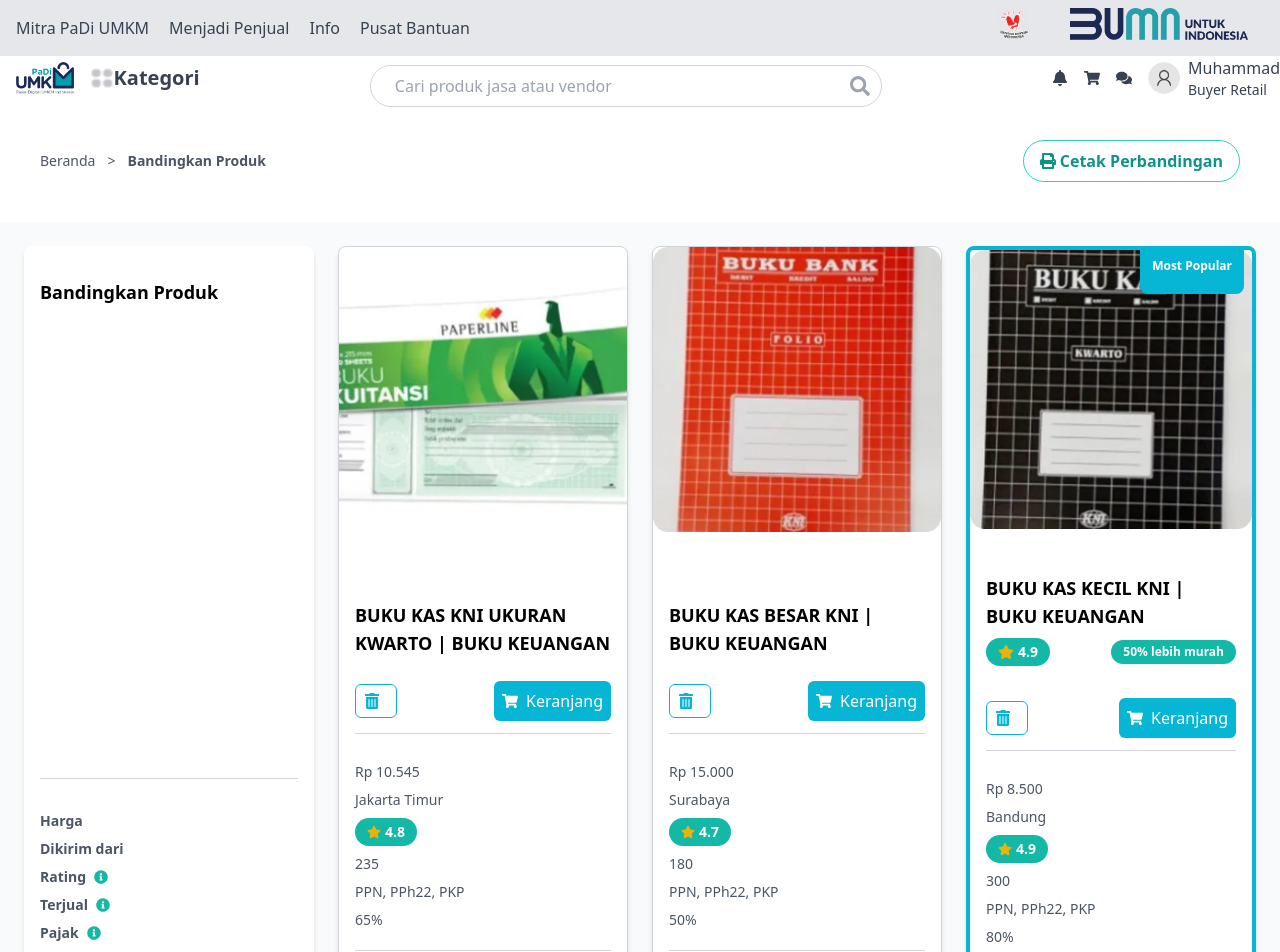
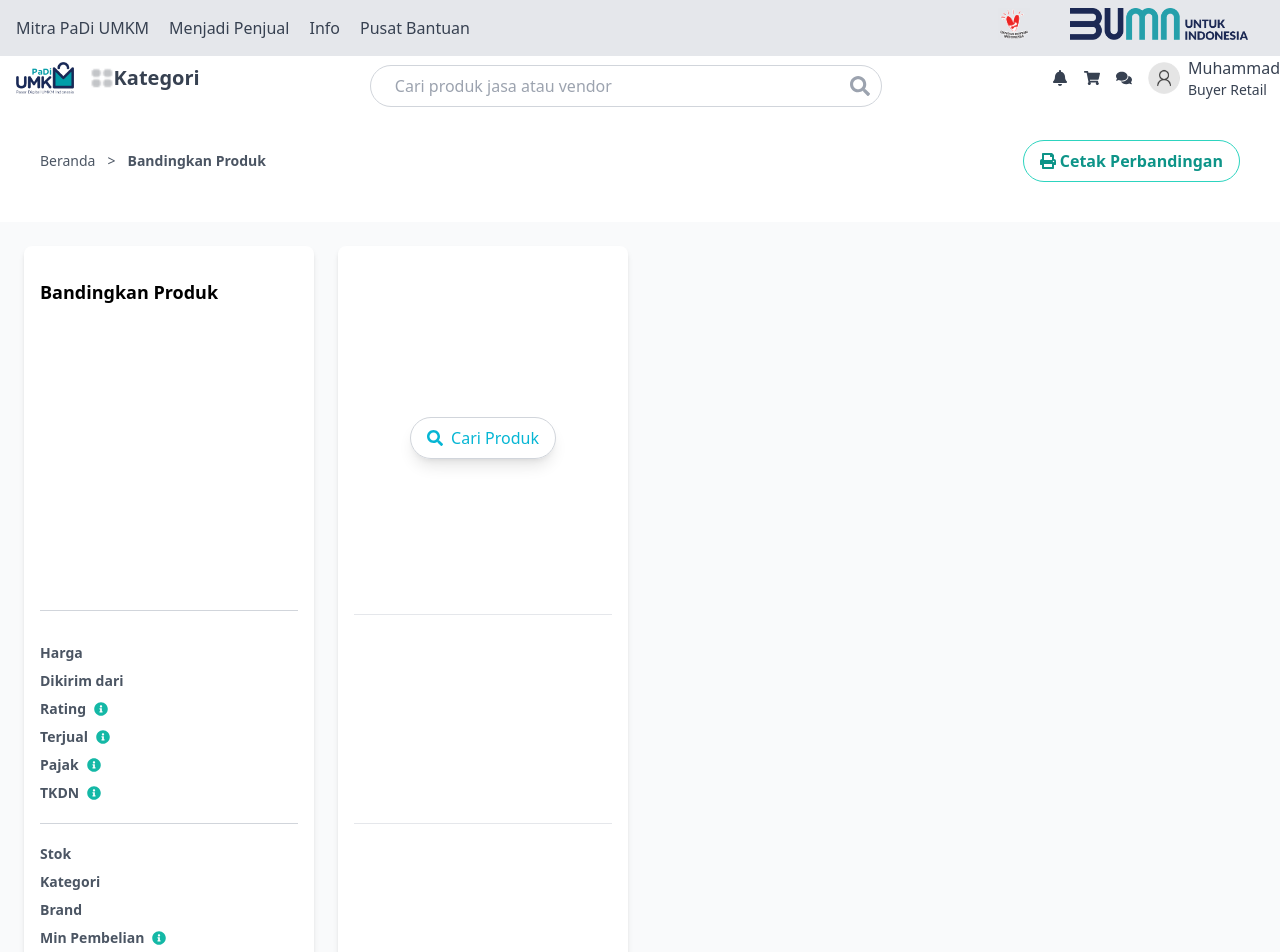
Before and after one commit to TEAM2-PaDi-UMKM-Product-Comparison/nextjs-backend, a Next.js app: page / in a window 1280 px wide. Shown: the top 952 px of the page. Built offline with nearby package versions, Linux system fonts and the light colour scheme.

Commit message:
update tambah product card (not fix)

```diff
--- a/src/App.js
+++ b/src/App.js
@@ -1,4 +1,3 @@
-// src/App.jsx
 import React, { useState } from 'react';
 import AppRouter from './router/AppRouter';
 import './App.css';
@@ -6,6 +5,9 @@
 const App = () => {
   // State to manage modal visibility
   const [showModal, setShowModal] = useState(false);
+
+  // State to store cart items
+  const [cart, setCart] = useState([]);
 
   // Function to toggle modal visibility
   const handleOpenModal = () => {
@@ -16,13 +18,20 @@
     setShowModal(false);
   };
 
+  // Function to add a product to the cart
+  const handleAddToCart = (product) => {
+    setCart([...cart, product]);  // Add selected product to the cart state
+  };
+
   return (
     <div className="App">
-      {/* Pass modal state and handler functions to AppRouter */}
+      {/* Pass modal state, cart, and handler functions to AppRouter */}
       <AppRouter
         showModal={showModal}
         handleOpenModal={handleOpenModal}
         handleCloseModal={handleCloseModal}
+        cart={cart}  // Pass cart state to AppRouter
+        handleAddToCart={handleAddToCart}  // Pass add to cart function
       />
     </div>
   );
--- /dev/null
+++ b/src/components/NoDataCard.js
@@ -0,0 +1,51 @@
+// src/components/NoDataCard.js
+
+import React from 'react';
+import { FaSearch } from 'react-icons/fa';
+
+const NoDataCard = ({ onOpenSearchModal }) => {
+  return (
+    <div className="bg-white shadow-md rounded-lg overflow-hidden w-full p-4">
+      <table className="min-w-full text-center">
+        <tbody>
+          <tr>
+            <td className="py-4 px-6 border-b">
+              <div className="flex flex-col items-center border-gray-300 justify-center h-80">
+                <div
+                  className="flex items-center justify-center border border-gray-300 rounded-full px-4 py-2 shadow-lg cursor-pointer hover:shadow-xl transition-shadow duration-200"
+                  onClick={onOpenSearchModal}  // Use the passed onOpenSearchModal
+                >
+                  <FaSearch className="text-cyan-500 mr-2" />
+                  <span className="text-cyan-500 font-medium">Cari Produk</span>
+                </div>
+              </div>
+            </td>
+          </tr>
+
+          <tr>
+              <td className="py-4 px-4 border-b">
+                <div className="flex flex-col items-center justify-center h-44">
+                </div>
+              </td>
+            </tr>
+            <tr>
+              <td className="py-4 px-6 border-b">
+                <div className="flex flex-col items-center justify-center h-44">
+                </div>
+              </td>
+            </tr>
+
+            <tr>
+              <td className="py-2 px-4 border-b">
+                <div className="flex flex-col items-center justify-center h-32">
+                </div>
+              </td>
+            </tr>
+
+        </tbody>
+      </table>
+    </div>
+  );
+};
+
+export default NoDataCard;
--- a/src/components/ProductList.js
+++ b/src/components/ProductList.js
@@ -1,40 +1,103 @@
 import React, { useState } from 'react';
 import ProductCard from './ProductCard';
-import AddToCartModal from './AddToCartModal';
-import { products } from '../constants/products';
+import { FaSearch } from 'react-icons/fa'; // Import search icon
+import SearchModal from './SearchModal';   // Import SearchModal untuk pencarian produk
 
 const ProductList = () => {
-  const [cartItems, setCartItems] = useState([]);
-  const [popupVisible, setPopupVisible] = useState(false);
-  const [selectedProduct, setSelectedProduct] = useState(null);
+  const [products, setProducts] = useState([]); // Store products in comparison list
+  const [isSearchModalOpen, setIsSearchModalOpen] = useState(false);
 
-  const handleAddToCart = (product) => {
-    setCartItems([...cartItems, product]);
-    setSelectedProduct(product);
-    setPopupVisible(true);
+  const handleOpenSearchModal = () => {
+    setIsSearchModalOpen(true); // Buka modal pencarian
   };
 
-  const handleClose = () => {
-    setPopupVisible(false);
-    setSelectedProduct(null);
+  const handleCloseSearchModal = () => {
+    setIsSearchModalOpen(false); // Tutup modal pencarian
   };
 
-  const bestProduct = products.reduce((best, product) => {
-    if (!best) return product;
-    return product.rating > best.rating || (product.rating === best.rating && product.price < best.price) ? product : best;
-  }, null);
+  // Function to handle adding products
+  const handleAddToCart = (newProduct) => {
+    setProducts((prevProducts) => [...prevProducts, newProduct]); // Add new product to list
+  };
 
+  // Jika produk tidak ada, tampilkan tabel "No Data" dengan card "Cari Produk"
+  if (!products || products.length === 0) {
+    return (
+      <div className="bg-white shadow-md rounded-lg overflow-hidden w-full p-4">
+        <table className="min-w-full text-center">
+          <thead></thead>
+          <tbody>
+            <tr>
+              <td className="py-4 px-6 border-b">
+                <div className="flex flex-col items-center border-gray-300 justify-center h-80">
+                  <div
+                    className="flex items-center justify-center border border-gray-300 rounded-full px-4 py-2 shadow-lg cursor-pointer hover:shadow-xl transition-shadow duration-200"
+                    onClick={handleOpenSearchModal} // Buka modal pencarian saat tombol diklik
+                  >
+                    <FaSearch className="text-cyan-500 mr-2" /> {/* Icon search */}
+                    <span className="text-cyan-500 font-medium">Cari Produk</span>
+                  </div>
+                </div>
+              </td>
+            </tr>
+            <tr>
+              <td className="py-4 px-4 border-b">
+                <div className="flex flex-col items-center justify-center h-44">
+                </div>
+              </td>
+            </tr>
+            <tr>
+              <td className="py-4 px-6 border-b">
+                <div className="flex flex-col items-center justify-center h-44">
+                </div>
+              </td>
+            </tr>
+
+            <tr>
+              <td className="py-2 px-4 border-b">
+                <div className="flex flex-col items-center justify-center h-32">
+                </div>
+              </td>
+            </tr>
+
+          </tbody>
+        </table>
+
+          {/* Modal for product search */}
+        {isSearchModalOpen && (
+          <SearchModal
+            onClose={handleCloseSearchModal}
+            onAddToCart={handleAddToCart}  // Pass handleAddToCart function to SearchModal
+          />
+        )}
+      </div>
+    );
+  }
+
+  // If products exist, display the product list
   return (
-    <div className="col-span-3 grid grid-cols-3 gap-6">
-      {products.map(product => (
+    <div className="grid grid-cols-3 sm:grid-cols-2 md:grid-cols-3 lg:grid-cols-3 gap-2">
+      {products.map((product, index) => (
         <ProductCard
-          key={product.id}
+          key={index}
           product={product}
-          isBestProduct={product.id === bestProduct.id}
           onAddToCart={handleAddToCart}
         />
       ))}
-      <AddToCartModal open={popupVisible} handleClose={handleClose} product={selectedProduct} />
+
+      <button
+        className="bg-cyan-500 text-white px-4 py-2 rounded-full mt-4"
+        onClick={handleOpenSearchModal}
+      >
+        Buka Modal Pencarian
+      </button>
+
+      {isSearchModalOpen && (
+        <SearchModal
+          onClose={handleCloseSearchModal}
+          onAddToCart={handleAddToCart}  // Pass handleAddToCart function to SearchModal
+        />
+      )}
     </div>
   );
 };
--- a/src/components/ProductSearch.js
+++ b/src/components/ProductSearch.js
@@ -1,53 +1,28 @@
 import React, { useEffect, useState } from 'react';
 import { FaMapMarkerAlt } from 'react-icons/fa'; // Import icon for location
+import { products as allProducts } from '../constants/products'; // Import data produk dari constants/products.js
 
-const ProductSearch = ({ searchQuery }) => {
-  const [products, setProducts] = useState([]);        // Store the product results
+const ProductSearch = ({ searchQuery, onAddProduct }) => {
+  const [products, setProducts] = useState([]); // Store filtered products
+  const [hoveredProduct, setHoveredProduct] = useState(null); // Track hovered product
   const [priceRange, setPriceRange] = useState([5000, 1000000]); // Price filter
   const [locationFilter, setLocationFilter] = useState(''); // Location filter
   const [ratingFilter, setRatingFilter] = useState(''); // Rating filter
 
-  // Simulate a product database
-  const allProducts = [
-    {
-      name: "Buku Kwitansi | Buku keuangan Paperline PPL",
-      price: 6000,
-      location: "Kota Surabaya",
-      rating: 0,
-      pkp: "Non PKP",
-      image: "/images/Component_11.png" // Add the image URL here
-    },
-    {
-      name: "BUKU KAS KNI UKURAN KWARTO",
-      price: 10545,
-      location: "Jakarta Timur",
-      rating: 4.8,
-      pkp: "PKP",
-      image: "/images/Component_13.png"
-    },
-    {
-      name: "BUKU SAK (Standar Akuntansi Keuangan)",
-      price: 6329,
-      location: "Kota Surabaya",
-      rating: 3,
-      pkp: "Non PKP",
-      image: "/images/image.png"
-    },
-  ];
-
+  // Menggunakan data yang diimpor dari products.js
   useEffect(() => {
     let filteredProducts = allProducts;
 
     // Filter by search query
     if (searchQuery) {
       filteredProducts = filteredProducts.filter(product =>
-        product.name.toLowerCase().includes(searchQuery.toLowerCase())
+        product.title.toLowerCase().includes(searchQuery.toLowerCase())
       );
     }
 
     // Filter by price range
     filteredProducts = filteredProducts.filter(
-      product => product.price >= priceRange[0] && product.price <= priceRange[1]
+      product => parseInt(product.price.replace('.', '')) >= priceRange[0] && parseInt(product.price.replace('.', '')) <= priceRange[1]
     );
 
     // Filter by location
@@ -105,6 +80,7 @@
             <option value="">Semua Lokasi</option>
             <option value="Kota Surabaya">Kota Surabaya</option>
             <option value="Jakarta Timur">Jakarta Timur</option>
+            <option value="Bandung">Bandung</option>
             {/* Add more locations as needed */}
           </select>
         </div>
@@ -139,12 +115,17 @@
         ) : (
             <div className="grid grid-cols-2 gap-2 md:grid-cols-3 lg:grid-cols-3">
             {products.map((product, index) => (
-              <div key={index} className="bg-white p-4 shadow-md rounded-md">
-                <img src={product.image} alt={product.name} className="h-32 w-full object-cover mb-2" />
+              <div
+                key={index}
+                className="bg-white p-4 shadow-md rounded-md"
+                onMouseEnter={() => setHoveredProduct(index)} // Track mouse enter
+                onMouseLeave={() => setHoveredProduct(null)}  // Track mouse leave
+              >
+                <img src={product.image} alt={product.title} className="h-32 w-full object-cover mb-2" />
 
                 {/* Title */}
                 <h3 className=" text-sm text-ellipsis overflow-hidden mb-1 leading-tight">
-                  {product.name}
+                  {product.title}
                 </h3>
 
                 {/* Price */}
@@ -170,13 +151,15 @@
                 </div>
 
                 {/* Button */}
-                <button className={`w-full py-2 rounded-full text-xs ${product.pkp === 'PKP' ? 'bg-cyan-500 text-white' : 'bg-cyan-100 text-white-600'}`}>
-                  {product.pkp === 'PKP' ? 'Bandingkan Produk' : 'Tambahkan'}
+                <button className={`w-full py-2 rounded-full text-xs ${product.pkp === 'PKP' ? 'bg-cyan-500 text-white' : 'bg-cyan-100 text-white-600'} hover:bg-teal-500`}
+                        onClick={() => onAddProduct(product)} // Trigger the onAddProduct callback when clicked
+                  >
+                  {/* Change text on hover */}
+                  {hoveredProduct === index ? 'Bandingkan Produk' : 'Tambahkan'}
                 </button>
               </div>
             ))}
           </div>
-
         )}
       </div>
     </div>
--- a/src/components/Sidebar.js
+++ b/src/components/Sidebar.js
@@ -49,7 +49,7 @@
             </div>
 
             {/* Horizontal Line */}
-            <br></br><br></br><br></br><br></br><br></br><br></br><br></br>
+
       <hr className="my-18 border-gray-300" />
         {/* Grid for displaying product details */}
         <div className="grid grid-cols-1 gap-2 mt-6 text-sm text-gray-600">
--- a/src/constants/products.js
+++ b/src/constants/products.js
@@ -2,42 +2,44 @@
   {
     id: 1,
     image: '/images/Component_11.png',
-    title: 'BUKU KAS KNI UKURAN KWARTO | BUKU KEUANGAN',
-    price: '10.545',
-    location: 'Jakarta Timur',
-    rating: 4.8,
+    title: 'Buku Kwitansi | Buku keuangan Paperline PPL',
+    price: '6.000',
+    location: 'Kota Surabaya',
+    rating: 4.9,
     sold: 235,
-    taxes: 'PPN, PPh22, PKP',
+    taxes: 'PPN, PPh22, Non-PKP',
     tkdn: '65%',
     stock: 100,
+    pkp: 'Non-PKP',
     category: 'Office & Stationery',
     brand: 'KNI',
     minPurchase: 1,
     unitWeight: '500g',
     sizeDimensions: '30x20x5cm',
     seller: 'PT KNI',
-    bumn: 'Telkom',
+    bumn: 'Telkom, Bulog, PLN',
     review : 'Sangat baik dan terjangkau',
     totalSales: 500,
     description: 'Buku kas ukuran kwart. Cocok untuk kantor atau usaha kecil dalam mencatat transaksi.',
   },
   {
     id: 2,
-    image: '/images/Component_12.png',
-    title: 'BUKU KAS BESAR KNI | BUKU KEUANGAN',
+    image: '/images/Component_13.png',
+    title: 'BUKU KAS KNI UKURAN KWARTO',
     price: '15.000',
-    location: 'Surabaya',
-    rating: 4.7,
+    location: 'Jakarta Timur',
+    rating: 4.8,
     sold: 180,
     taxes: 'PPN, PPh22, PKP',
     tkdn: '50%',
     stock: 80,
+    pkp: 'PKP',
     category: 'Office & Stationery, Lainnya, Alat Tulis',
     brand: 'KNI',
     minPurchase: 1,
     unitWeight: '700g',
     sizeDimensions: '35x25x7cm',
-    seller: 'PT KNI Surabaya',
+    seller: 'PT KNI Jakarta Timur',
     bumn: 'Telkom',
     review : 'Sangat baik dan terjangkau',
     totalSales: 400,
@@ -45,22 +47,23 @@
   },
   {
     id: 3,
-    image: '/images/Component_13.png',
-    title: 'BUKU KAS KECIL KNI | BUKU KEUANGAN',
-    price: '8.500',
-    location: 'Bandung',
-    rating: 4.9,
+    image: '/images/image.png',
+    title: 'BUKU SAK (Standar Akuntansi Keuangan)',
+    price: '8.6329',
+    location: 'Kota Surabaya',
+    rating: 3,
     sold: 300,
-    taxes: 'PPN, PPh22, PKP',
+    taxes: 'PPN, PPh22, Non-PKP',
     tkdn: '80%',
     stock: 150,
+    pkp:'Non-PKP',
     category: 'Office & Stationery, Lainnya, Alat Tulis',
     brand: 'KNI',
     minPurchase: 1,
     unitWeight: '400g',
     sizeDimensions: '25x15x4cm',
-    seller: 'PT KNI Bandung',
-    bumn: 'Telkom',
+    seller: 'PT KNI Surabaya',
+    bumn: 'Telkom, Peruri',
     review : 'Sangat baik dan terjangkau',
     totalSales: 600,
     description: 'Buku kas kecil cocok untuk keperluan pencatatan harian.',
```
Also changed, not shown: src/components/SearchModal.js (+10 -6 lines), src/router/AppRouter.js (+13 -4 lines).
